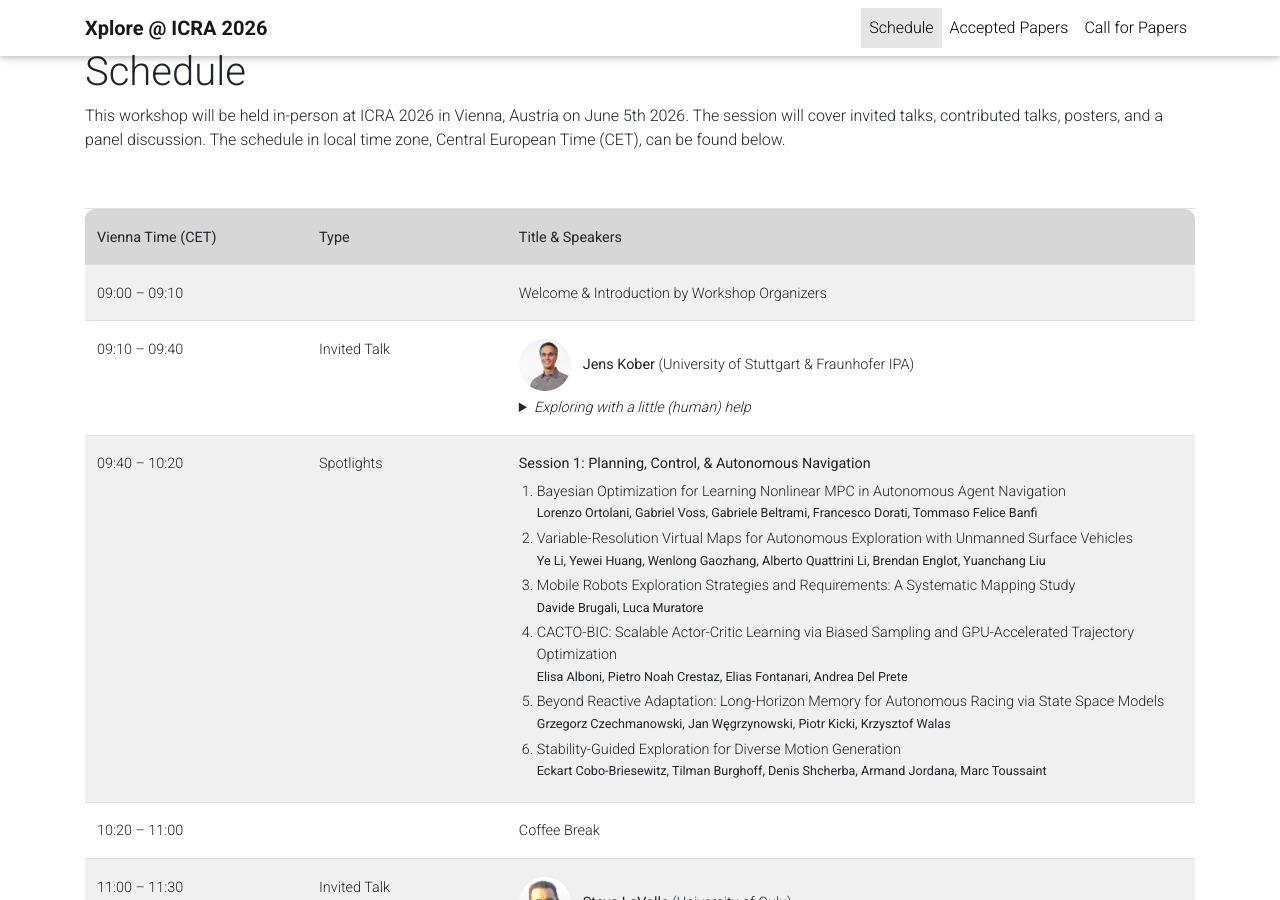
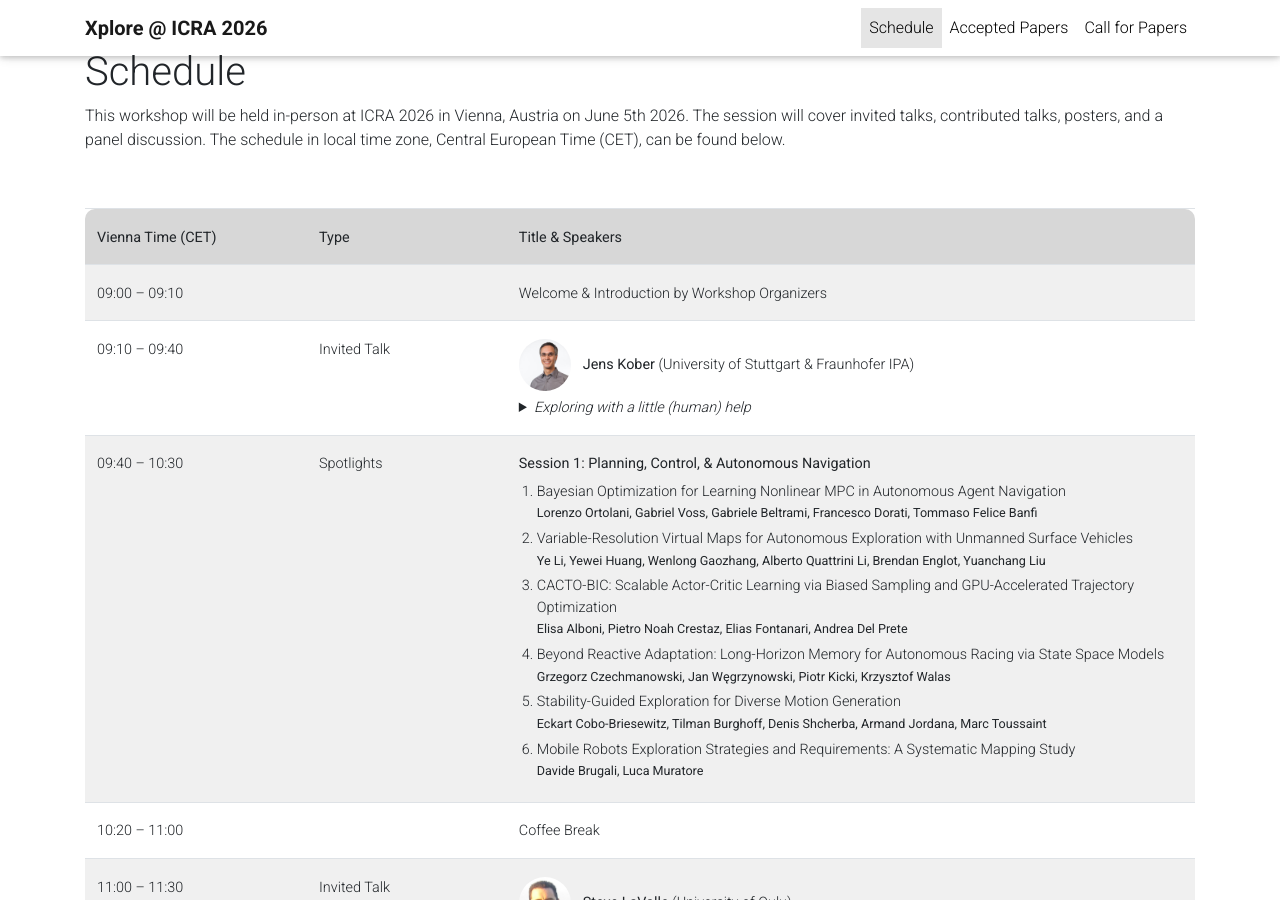
Before and after one commit to xplore-workshop/xplore-workshop.github.io, a Jekyll site: the page built from _pages/schedule.md, in a window 1280 px wide and 900 px high. Built offline with Jekyll 4.4.1, drawn with Linux system fonts in a browser that asks for light colours; a style sheet for code colours, icons or effects is not loaded.

Commit message:
updated spotlights

```diff
--- a/_pages/schedule.md
+++ b/_pages/schedule.md
@@ -41,17 +41,17 @@ nav_order: 2
   </tr>
 
   <tr class="header" style="background-color:rgb(240, 240, 240);">
-    <td>09:40&nbsp;–&nbsp;10:20</td>
+    <td>09:40&nbsp;–&nbsp;10:30</td>
     <td>Spotlights</td>
     <td>
       <b>Session 1: Planning, Control, &amp; Autonomous Navigation</b>
       <ol style="margin-top:6px; margin-bottom:0; padding-left:18px;">
         <li style="margin-bottom:4px;">Bayesian Optimization for Learning Nonlinear MPC in Autonomous Agent Navigation<br><small>Lorenzo Ortolani, Gabriel Voss, Gabriele Beltrami, Francesco Dorati, Tommaso Felice Banfi</small></li>
         <li style="margin-bottom:4px;">Variable-Resolution Virtual Maps for Autonomous Exploration with Unmanned Surface Vehicles<br><small>Ye Li, Yewei Huang, Wenlong Gaozhang, Alberto Quattrini Li, Brendan Englot, Yuanchang Liu</small></li>
-        <li style="margin-bottom:4px;">Mobile Robots Exploration Strategies and Requirements: A Systematic Mapping Study<br><small>Davide Brugali, Luca Muratore</small></li>
         <li style="margin-bottom:4px;">CACTO-BIC: Scalable Actor-Critic Learning via Biased Sampling and GPU-Accelerated Trajectory Optimization<br><small>Elisa Alboni, Pietro Noah Crestaz, Elias Fontanari, Andrea Del Prete</small></li>
         <li style="margin-bottom:4px;">Beyond Reactive Adaptation: Long-Horizon Memory for Autonomous Racing via State Space Models<br><small>Grzegorz Czechmanowski, Jan Węgrzynowski, Piotr Kicki, Krzysztof Walas</small></li>
         <li style="margin-bottom:4px;">Stability-Guided Exploration for Diverse Motion Generation<br><small>Eckart Cobo-Briesewitz, Tilman Burghoff, Denis Shcherba, Armand Jordana, Marc Toussaint</small></li>
+        <li style="margin-bottom:4px;">Mobile Robots Exploration Strategies and Requirements: A Systematic Mapping Study<br><small>Davide Brugali, Luca Muratore</small></li>
       </ol>
     </td>
   </tr>
```
